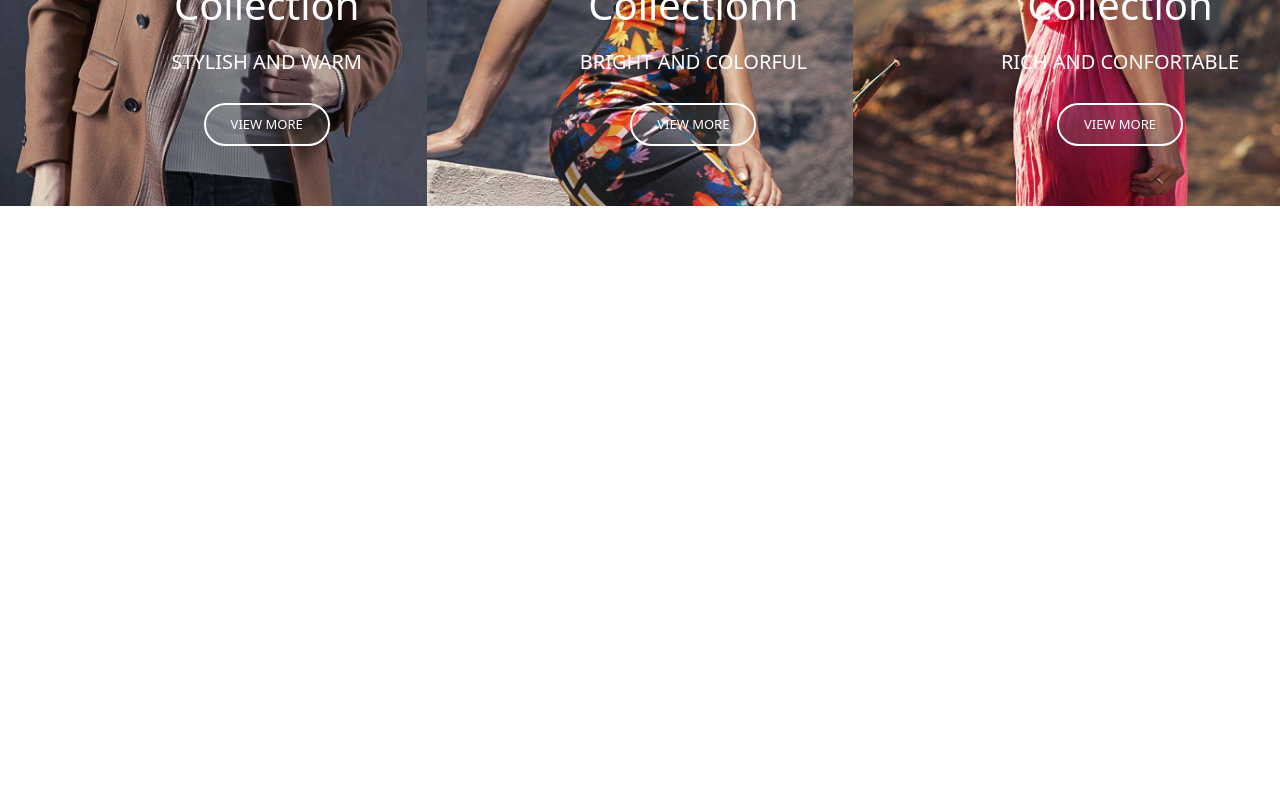
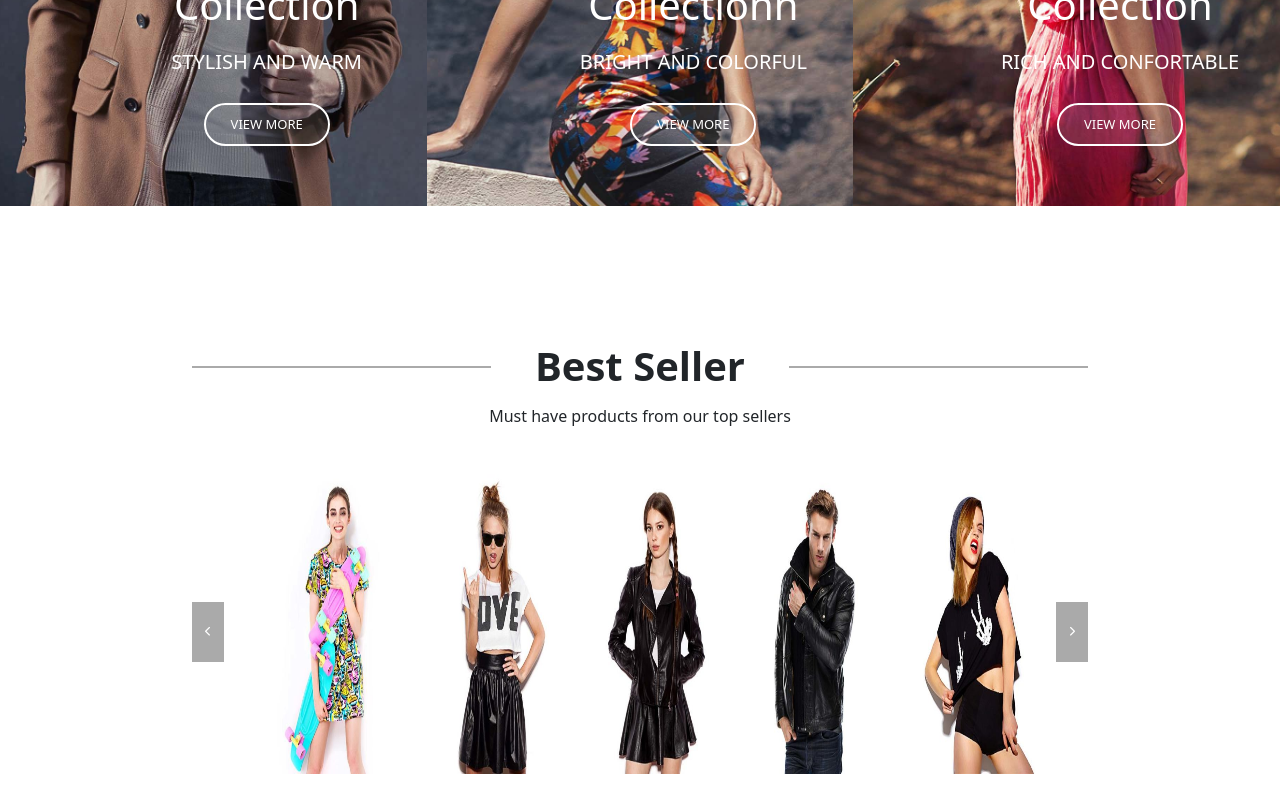
Before and after one commit to Titho93/proj-html-vuejs, a Vue app: page / in a window 1280 px wide. Shown: the part 2088-2888 px from the top of the page. Before the commit the page ends 2294 px from the top, so only its background shows below. Built offline with nearby package versions, Linux system fonts and the light colour scheme.

Commit message:
[add] Bestseller

```diff
--- a/src/components/Main.vue
+++ b/src/components/Main.vue
@@ -1,13 +1,15 @@
 <script>
 
-import Products from './partials/Products.vue'
-import Collections from './partials/Collections.vue'
+import Products from './partials/Products.vue';
+import Collections from './partials/Collections.vue';
+import Bestseller from './partials/Bestseller.vue';
 
 export default {
   name: 'Main',
   components: {
     Products,
-    Collections
+    Collections,
+    Bestseller
   }
 
 }
@@ -17,6 +19,7 @@ export default {
 
   <Products />
   <Collections />
+  <Bestseller />
 
 </template>
 
--- /dev/null
+++ b/src/components/partials/Bestseller.vue
@@ -0,0 +1,89 @@
+<script>
+
+export default {
+  name: 'Bestseller',
+
+}
+</script>
+
+<template>
+
+<div class="container-main">
+  <div class="fp">
+    <div class="sectionTitle d-flex">
+      <div class="stripe"></div>
+      <h2><strong>Best Seller</strong></h2>
+      <div class="stripe"></div>
+    </div>
+    <p>Must have products from our top sellers</p>
+  </div>
+
+  <div class="swiper d-flex ">
+    <div class="arrow left"><i class="fa-solid fa-chevron-left"></i></div>
+    <ul>
+      <li>
+        <img src="../../assets/spring_printed_dress-400x520.jpg" alt="">
+      </li>
+      <li>
+        <img src="../../assets/modern_love_tee-400x520.jpg" alt="">
+      </li>
+      <li>
+        <img src="../../assets/black_leather_jacket-400x520.jpg" alt="">
+      </li>
+      <li>
+        <img src="../../assets/black_elegant_leather_jacket-400x520.jpg" alt="">
+      </li>
+      <li>
+        <img src="../../assets/hipster_black_top-400x520.jpg" alt="">
+      </li>
+    </ul>
+    <div class="arrow right"><i class="fa-solid fa-chevron-right"></i></div>
+  </div>
+</div>
+
+</template>
+
+<style lang="scss" scoped>
+
+.fp {
+  padding-top: 50px;
+  .sectionTitle {
+    h2 {
+      text-align: center;
+    }
+  }
+  p {
+    text-align: center;
+    padding: 20px 0;
+  }
+}
+.swiper {
+  width: 100%;
+  .arrow {
+    margin: auto 0;
+    height: 60px;
+    padding: 0 13px;
+    background-color: #AAAAAA;
+    line-height: 55px;
+    color: white;
+    i {
+      font-size: 10px;
+    }
+  }
+  ul {
+    display: flex;
+    list-style: none;
+    width: 100%;
+    li {
+      width: 100%;
+      padding: 10px;
+      img {
+        width: 100%;
+        height: 300px;
+      }
+    }
+  }
+}
+
+
+</style>
--- a/src/components/partials/Products.vue
+++ b/src/components/partials/Products.vue
@@ -77,7 +77,7 @@ export default {
 
 </template>
 
-<style lang="scss">
+<style lang="scss" scoped>
 
 .fp {
     text-align: center;
```
